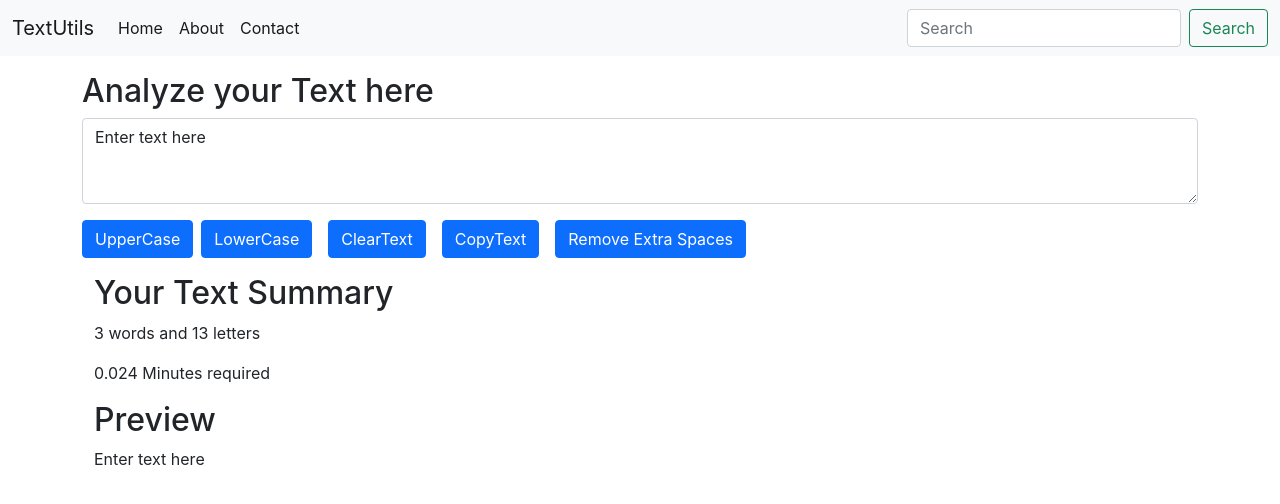
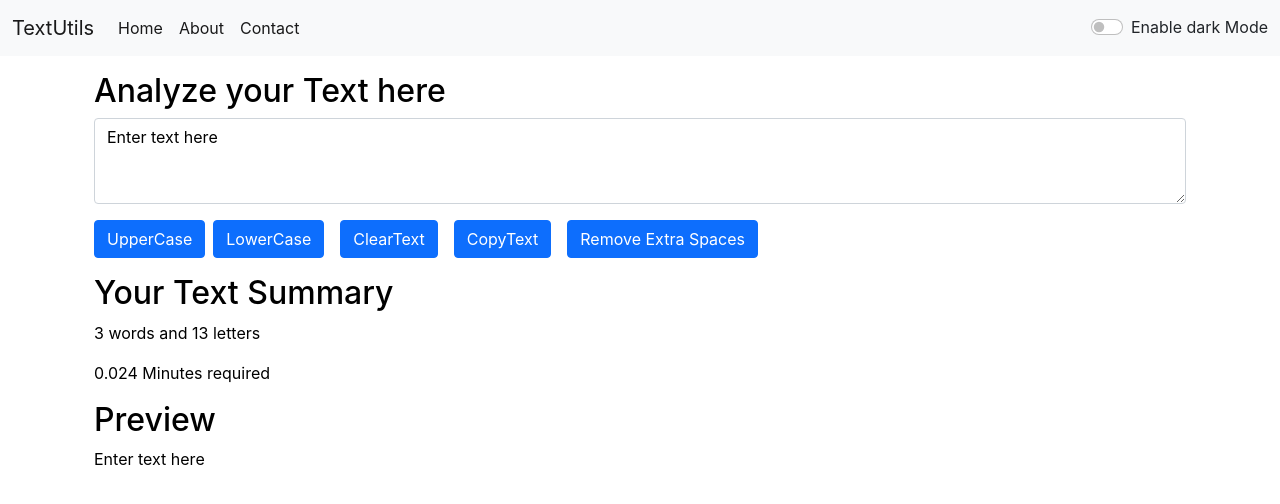
Before and after one commit to mishu-mnp/ReactJs-Course-TextUtils, a React (Create React App) app: page / in a window 1280 px wide. Shown: the top 504 px of the page. Built offline with nearby package versions, Linux system fonts and the light colour scheme.

Commit message:
Tut13 Done

```diff
--- a/src/App.js
+++ b/src/App.js
@@ -2,9 +2,42 @@ import './App.css';
 // import About from './components/About';
 import Navbar from './components/Navbar';
 import TextForm from './components/TextForm';
+import React, { useState } from 'react'
+import Alert from './components/Alert';
+
 
 // let name = "Mishu"
 function App() {
+
+
+  const [mode, setMode] = useState("light")
+  const [alert, setAlert] = useState(null)
+
+
+  const toggleMode = () => {
+    if (mode === "light") {
+      setMode("dark")
+      document.body.style.backgroundColor = '#062e65'
+      showAlert('Dark Mode is enabled', 'success');
+    }
+    else {
+      setMode("light")
+      document.body.style.backgroundColor = 'white'
+      showAlert('Light Mode is enabled', 'success');
+    }
+  }
+
+
+  const showAlert = (message, type) => {
+    setAlert({
+      mssg: message,
+      type: type
+    });
+    setTimeout(() => {
+      setAlert(null)
+    }, 1500);
+  }
+
   return (
     <>
       {/* <nav>
@@ -24,11 +57,13 @@ function App() {
 
       {/* <Navbar title="TextUtils" aboutText="About Us" /> */}
       {/* <Navbar /> */}
-      <Navbar title="TextUtils" />
+      <Navbar title="TextUtils" darkMode={mode} toggleMode={toggleMode} />
+      <Alert alert={alert} />
       <div className="container my-3">
-        <TextForm heading="Analyze your Text here" />
+        <TextForm showAlert={showAlert} heading="Analyze your Text here" darkMode={mode} />
         {/* <About /> */}
       </div>
+
     </>
   );
 }
--- /dev/null
+++ b/src/components/Alert.js
@@ -0,0 +1,20 @@
+import React from 'react'
+
+function Alert(props) {
+
+    const capitalize = (word) => {
+        const lower = word.toLowerCase();
+        return lower.charAt(0).toUpperCase() + lower.slice(1);
+    }
+
+    return (
+        props.alert && <div>
+            <div className={`alert alert-${props.alert.type} alert-dismissible fade show`} role="alert">
+                <strong>{capitalize(props.alert.type)}</strong>: {props.alert.mssg}
+                <button type="button" className="btn-close" data-bs-dismiss="alert" aria-label="Close"></button>
+            </div>
+        </div>
+    )
+}
+
+export default Alert
--- a/src/components/Navbar.js
+++ b/src/components/Navbar.js
@@ -2,9 +2,10 @@ import React from 'react';
 import PropTypes from 'prop-types';
 
 function Navbar(props) {
+
     return (
         <>
-            <nav className="navbar navbar-expand-lg navbar-light bg-light">
+            <nav className={`navbar navbar-expand-lg navbar-${props.darkMode} bg-${props.darkMode}`}>
                 <div className="container-fluid">
                     <a className="navbar-brand" href="/">{props.title}</a>
                     <button className="navbar-toggler" type="button" data-bs-toggle="collapse" data-bs-target="#navbarSupportedContent" aria-controls="navbarSupportedContent" aria-expanded="false" aria-label="Toggle navigation">
@@ -22,10 +23,10 @@ function Navbar(props) {
                                 <a className="nav-link active" aria-current="page" href="/">Contact</a>
                             </li>
                         </ul>
-                        <form className="d-flex">
-                            <input className="form-control me-2" type="search" placeholder="Search" aria-label="Search" />
-                            <button className="btn btn-outline-success" type="submit">Search</button>
-                        </form>
+                        <div className="form-check form-switch">
+                            <input className="form-check-input" onClick={props.toggleMode} type="checkbox" id="flexSwitchCheckDefault" />
+                            <label className={`form-check-label text-${props.darkMode === 'light' ? 'dark' : 'light'}`} htmlFor="flexSwitchCheckDefault">Enable {props.darkMode === 'light' ? 'dark' : 'light'} Mode</label>
+                        </div>
                     </div>
                 </div>
             </nav>
--- a/src/components/TextForm.js
+++ b/src/components/TextForm.js
@@ -5,15 +5,18 @@ function TextForm(props) {
     const handleUpClick = () => {
         // console.log("handle Up click clicked");
         setText(text.toUpperCase());
+        props.showAlert('Converted to UPPERCASE!', 'success');
     }
 
     const handleLoClick = () => {
         setText(text.toLowerCase());
+        props.showAlert('Converted to LowerCase!', 'success');
     }
 
     const remExtraSpaces = () => {
         let newText = text.split(/[  ]+/)
         setText(newText.join(" "))
+        props.showAlert('Extra Spaces Removed!', 'success')
     }
 
     // const handleCapClick = () => {
@@ -40,6 +43,7 @@ function TextForm(props) {
 
     const clearText = () => {
         setText("");
+        props.showAlert('Text Cleared!', 'success');
     }
 
     const handleCopy = () => {
@@ -47,15 +51,19 @@ function TextForm(props) {
         // text.select();
         navigator.clipboard.writeText(text.value)
         console.log("Text Copied")
-        alert('Text Copied to ClipBoard')
+        // alert('Text Copied to ClipBoard')
+        props.showAlert('Text Copied to Clipboard!', 'success');
     }
 
     const [text, setText] = useState("Enter text here");
+
     return (
         <>
+            <div className="container" style={{ color: props.darkMode === 'dark' ? 'white' : 'black' }}>
+
                 <div className="mb-3">
                     <h2>{props.heading}</h2>
-                <textarea className="form-control" value={text} onChange={handleOnChange} id="myText" rows="3"></textarea>
+                    <textarea className="form-control" value={text} style={{ backgroundColor: props.darkMode === 'dark' ? 'grey' : 'white', color: props.darkMode === 'dark' ? 'white' : 'black' }} onChange={handleOnChange} id="myText" rows="3"></textarea>
                 </div>
                 <button className="btn btn-primary" onClick={handleUpClick} >UpperCase</button>
                 <button className="btn btn-primary mx-2" onClick={handleLoClick} >LowerCase</button>
@@ -63,13 +71,14 @@ function TextForm(props) {
                 <button className="btn btn-primary mx-2" onClick={clearText} >ClearText</button>
                 <button className="btn btn-primary mx-2" onClick={handleCopy} >CopyText</button>
                 <button className="btn btn-primary mx-2" onClick={remExtraSpaces} >Remove Extra Spaces</button>
+            </div>
 
-            <div className="container my-3">
+            <div className="container my-3" style={{ color: props.darkMode === 'dark' ? 'white' : 'black' }}>
                 <h2>Your Text Summary</h2>
                 <p>{text.split(' ').length} words and {text.length - text.split(' ').length + 1} letters</p>
                 <p>{0.008 * text.split(' ').length} Minutes required</p>
                 <h2>Preview</h2>
-                <p>{text}</p>
+                <p>{text.length > 0 ? text : "Enter Text above to preview here"}</p>
             </div>
         </>
     )
```
Lines whose indentation alone changed are shown as unchanged.
